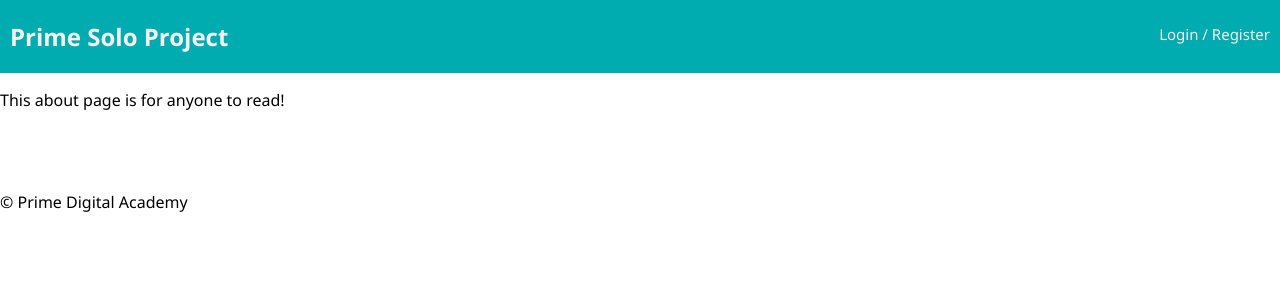
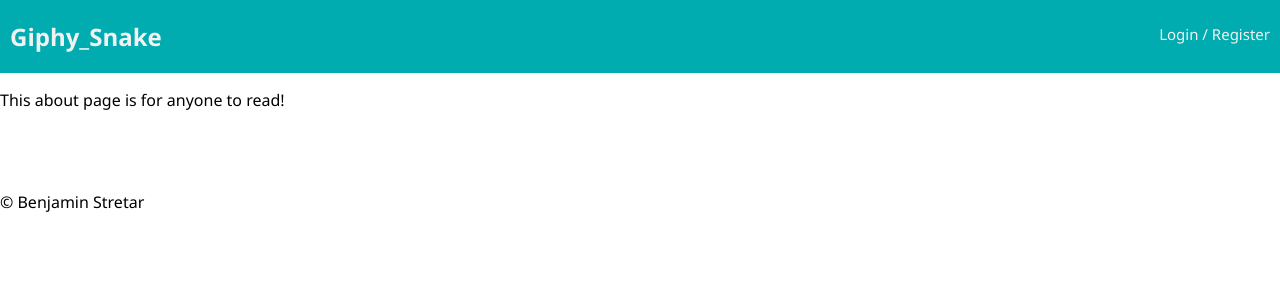
Before and after one commit to BenStretar/Giphy_Snake, a React (Create React App) app: page /#/about in a window 1280 px wide. Shown: the top 300 px of the page. Built offline with nearby package versions, Linux system fonts and the light colour scheme; no server answers.

Commit message:
updated nav and footer

```diff
--- a/src/components/Footer/Footer.js
+++ b/src/components/Footer/Footer.js
@@ -8,7 +8,7 @@ import './Footer.css'
 
 const Footer = () => (
   <footer>
-    &copy; Prime Digital Academy
+    &copy; Benjamin Stretar
   </footer>
 );
 
--- a/src/components/Nav/Nav.js
+++ b/src/components/Nav/Nav.js
@@ -7,7 +7,7 @@ import './Nav.css';
 const Nav = (props) => (
   <div className="nav">
     <Link to="/home">
-      <h2 className="nav-title">Prime Solo Project</h2>
+      <h2 className="nav-title">Giphy_Snake</h2>
     </Link>
     <div className="nav-right">
       <Link className="nav-link" to="/home">
```
